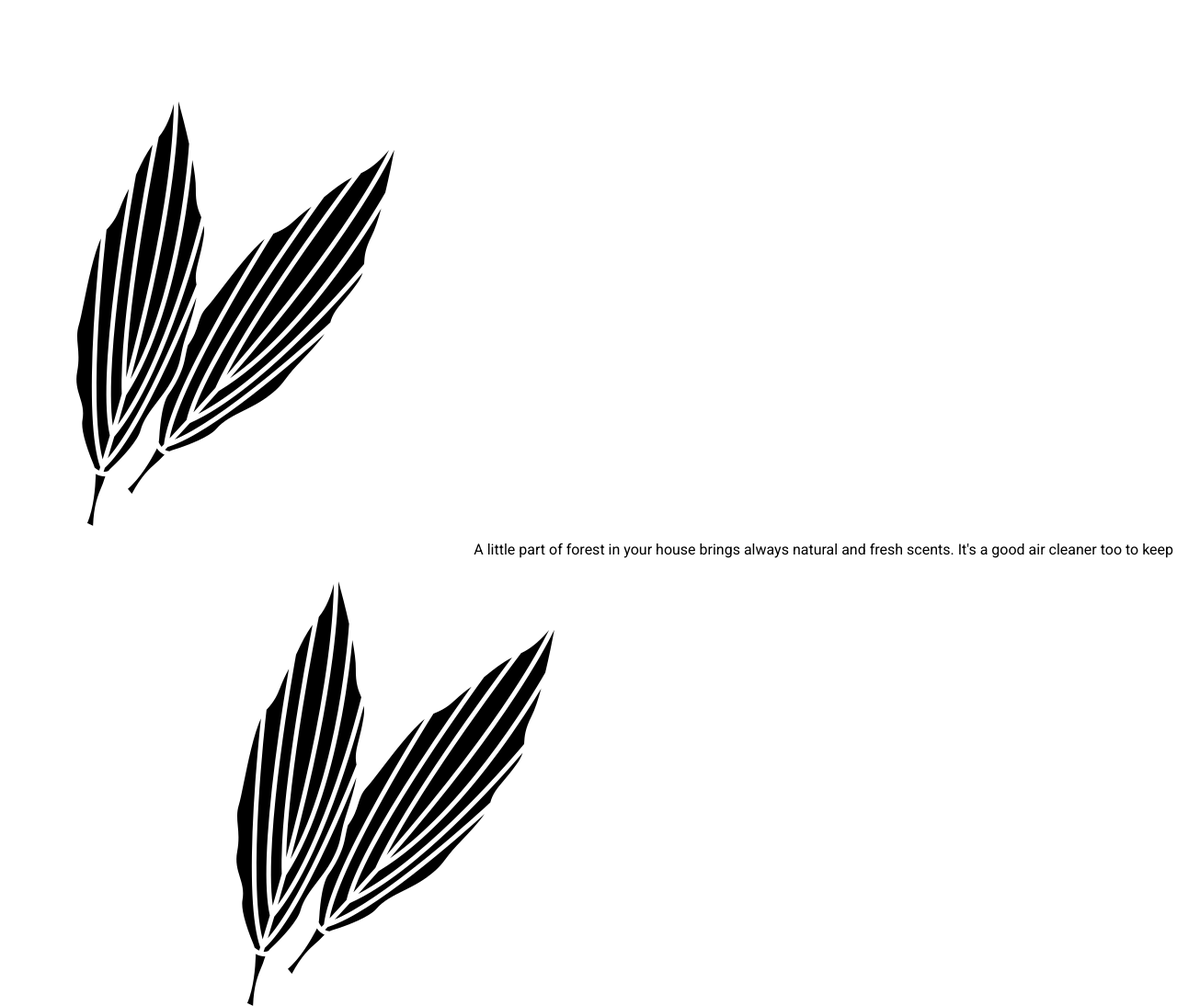
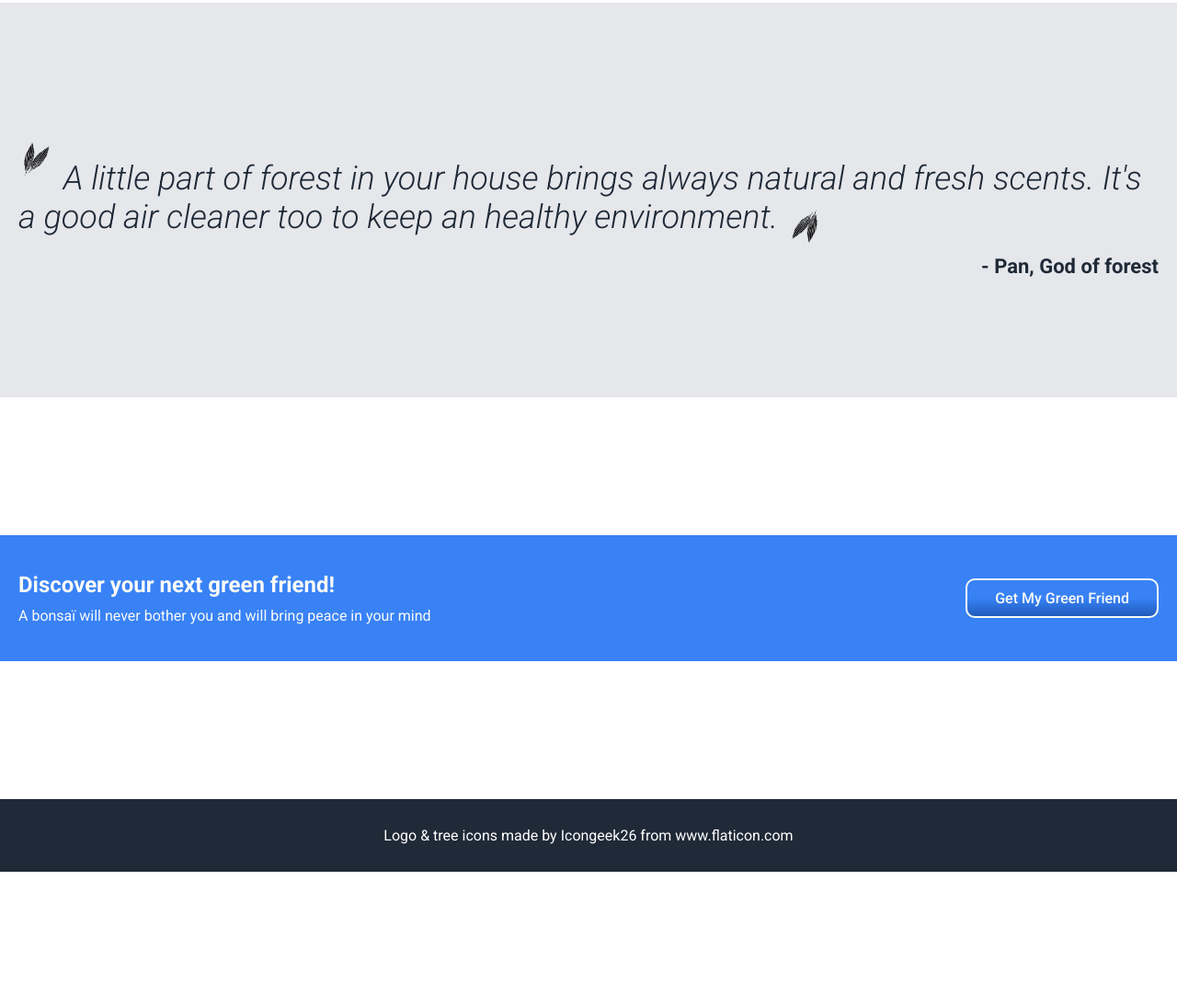
Before and after one commit to aurelien-genois/odin-landing-page, a plain HTML site: page index.html in a window 1280 px wide. Shown: the part 1426-2520 px from the top of the page at 92% size. After the commit the page ends 2374 px from the top, so only its background shows below. Drawn offline with Linux system fonts and the light colour scheme.

Commit message:
:lipstick: quotation & cta

```diff
--- a/index.html
+++ b/index.html
@@ -138,6 +138,7 @@
         </main>
 
         <section class="quotation">
+            <div class="container">
                 <p class="quotation__quote">
                     <sup>
                         <img
@@ -148,10 +149,12 @@
                             class="quotation-mark"
                         />
                     </sup>
-                A little part of forest in your house brings always natural and
-                fresh scents. It's a good air cleaner too to keep an healthy
-                environment.
-                <sup>
+                    <i>
+                        A little part of forest in your house brings always
+                        natural and fresh scents. It's a good air cleaner too to
+                        keep an healthy environment.
+                    </i>
+                    <sub>
                         <img
                             src="/images/leaves-black.png"
                             alt=""
@@ -159,26 +162,30 @@
                             width="512"
                             class="quotation-mark"
                         />
-                </sup>
+                    </sub>
                 </p>
                 <p class="quotation__author">- Pan, God of forest</p>
+            </div>
         </section>
 
         <section class="cta-banner">
+            <div class="container">
                 <div class="cta-banner__cta">
                     <div>
                         <h3>Discover your next green friend!</h3>
                         <p>
-                        A bonsaï will never bother you and will bring peace in
-                        your mind
+                            A bonsaï will never bother you and will bring peace
+                            in your mind
                         </p>
                     </div>
                 </div>
                 <a
                     href="#"
-                class="cta-banner__btn"
-                >Get My Green Friend</a
+                    class="cta-banner__btn btn"
                 >
+                    Get My Green Friend
+                </a>
+            </div>
         </section>
 
         <div class="footer">
--- a/style.css
+++ b/style.css
@@ -3,6 +3,29 @@ html {
     padding: 0;
     margin: 0;
     font-family: "Roboto", sans-serif;
+}
+
+a {
+    color: inherit;
+    text-decoration: none;
+}
+a:visited {
+    color: wheat;
+}
+a:hover,
+a:focus {
+    color: #68a1fd;
+    text-decoration: underline;
+}
+
+p,
+h1,
+h2,
+h3,
+h4,
+h5,
+h6 {
+    margin: 0;
 }
 figure {
     margin: 0;
@@ -25,6 +48,7 @@ figure .photo-credit {
 }
 .btn:hover {
     background: linear-gradient(to bottom, #68a1fd 50%, #3b6ab4 100%);
+    color: white;
 }
 .btn.second {
     background: linear-gradient(
@@ -73,11 +97,9 @@ figure .photo-credit {
 .header__menu li a {
     font-size: 18px;
     color: #e5e7eb;
-    text-decoration: none;
 }
 .header__menu li a:hover {
-    color: wheat;
-    text-decoration: underline;
+    color: #68a1fd;
 }
 
 /* ***** BANNER ***** */
@@ -98,9 +120,11 @@ figure .photo-credit {
 .banner__info h1 {
     font-size: 48px;
     font-weight: 900;
+    margin-bottom: 10px;
 }
 .banner__info p {
     color: #e5e7eb;
+    margin-bottom: 20px;
 }
 .banner__image img {
     height: 100%;
@@ -145,13 +169,74 @@ figure .photo-credit {
 }
 
 /* ***** QUOTATION ***** */
-/* TODO */
+.quotation {
+    background-color: #e5e7eb;
+    color: #1f2937;
+}
+.quotation .container {
+    padding: 40px 20px;
+}
+.quotation__quote {
+    font-size: 36px;
+    font-style: italic;
+    font-weight: 300;
+    margin-bottom: 20px;
+}
+.quotation sup,
+.quotation sub {
+    display: inline-block;
+    width: 40px;
+    height: 40px;
+}
+.quotation .quotation-mark {
+    width: 100%;
+    height: 100%;
+}
+.quotation sub {
+    transform: rotate(180deg);
+    position: relative;
+    bottom: -10px;
+}
+.quotation__author {
+    font-weight: 700;
+    font-size: 22px;
+    text-align: right;
+}
 
 /* ***** CTA-BANNER ***** */
-/* TODO */
+.cta-banner {
+    background-color: #3882f6;
+    color: #f9faf8;
+    margin: 40px 0px;
+}
+.cta-banner .container {
+    padding: 20px 20px;
+    display: flex;
+    gap: 20px;
+    flex-direction: column;
+    justify-content: space-between;
+    align-items: center;
+}
+.cta-banner__cta {
+    text-align: center;
+}
+.cta-banner__cta h3 {
+    font-weight: 700;
+    font-size: 24px;
+    margin-bottom: 10px;
+}
+.cta-banner__btn {
+    border: #f9faf8 solid 2px;
+    font-weight: 500;
+}
 
 /* ***** FOOTER ***** */
-/* TODO */
+.footer {
+    background-color: #1f2937;
+    color: white;
+    padding: 30px;
+    text-align: center;
+}
 
 /* ***** 640 < ***** */
 @media screen and (min-width: 640px) {
@@ -180,13 +265,26 @@ figure .photo-credit {
         flex: 1 1 0%;
     }
     .sections {
-        padding: 50px 20px 40px;
+        padding: 50px 20px 80px;
     }
     .sections__title {
         margin-bottom: 40px;
     }
     .sections__list {
         gap: 40px;
+    }
+    .quotation .container {
+        padding: 80px 20px 70px;
+    }
+    .cta-banner .container {
+        padding: 40px 20px;
+        flex-direction: row;
+    }
+    .cta-banner {
+        margin: 80px 0px;
+    }
+    .cta-banner__cta {
+        text-align: left;
     }
 }
 
@@ -208,6 +306,12 @@ figure .photo-credit {
     .sections {
         padding: 50px 20px 150px;
     }
+    .quotation .container {
+        padding: 150px 20px 130px;
+    }
+    .cta-banner {
+        margin: 150px 0px;
+    }
 }
 
 /* ***** 1536 < ***** */
```
Lines whose indentation alone changed are shown as unchanged.
